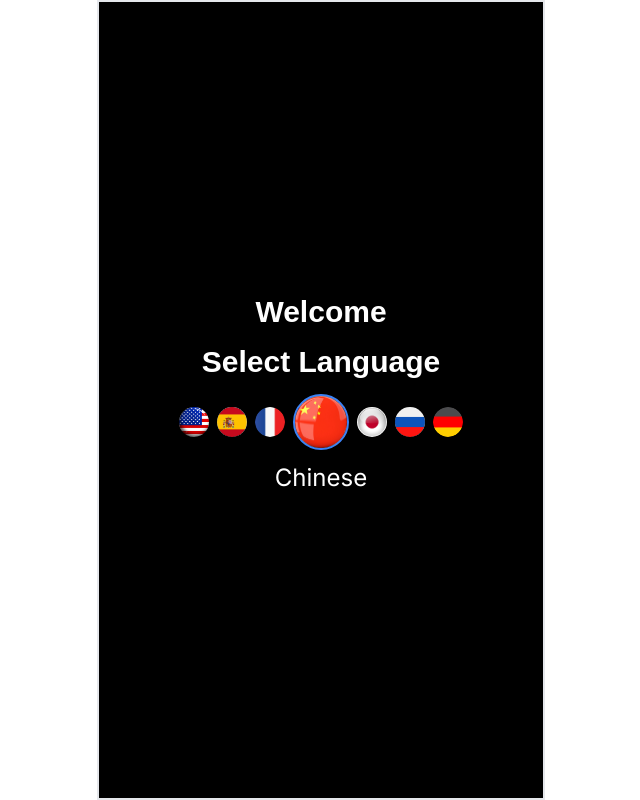
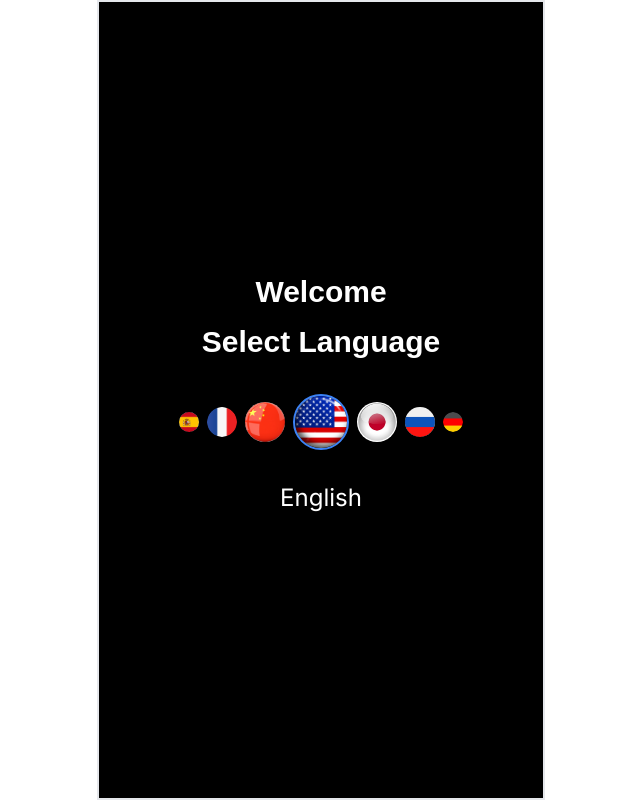
Before and after one commit to Ravi140891/meetmo-assignment, a Next.js app: page / in a window 1280 px wide. Shown: the whole page, without its empty margins (319-959 px from the left). Built offline with nearby package versions, Linux system fonts and the light colour scheme.

Commit message:
Design corrected

```diff
--- a/src/app/components/CountryList.tsx
+++ b/src/app/components/CountryList.tsx
@@ -1,12 +1,5 @@
 "use client";
-import React, { useState, useRef } from "react";
-import USA from "../../assets/pngtree-rounded-flag-of-usa-png-image_8344463.png";
-import Spain from "../../assets/istockphoto-1313888685-612x612.jpg";
-import France from "../../assets/france.png";
-import China from "../../assets/china.png";
-import Japan from "../../assets/japan.jpg";
-import Russia from "../../assets/russia.jpg";
-import Germany from "../../assets/germany.webp";
+import React, { useState, useRef, TouchEvent } from "react";
 import Image, { StaticImageData } from "next/image";
 
 interface FlagData {
@@ -18,37 +11,37 @@ interface FlagData {
 const CountryList: React.FC = () => {
   const flags: FlagData[] = [
     {
-      flag: USA,
+      flag: require("../../assets/istockphoto-1313888685-612x612.jpg"),
+      language: "Spanish",
+      active: false,
+    },
+    {
+      flag: require("../../assets/france.png"),
+      language: "French",
+      active: false,
+    },
+    {
+      flag: require("../../assets/china.png"),
+      language: "Chinese",
+      active: false,
+    },
+    {
+      flag: require("../../assets/pngtree-rounded-flag-of-usa-png-image_8344463.png"),
       language: "English",
       active: false,
     },
     {
-      flag: Spain,
-      language: "Spanish",
-      active: false,
-    },
-    {
-      flag: France,
-      language: "French",
-      active: false,
-    },
-    {
-      flag: China,
-      language: "Chinese",
-      active: false,
-    },
-    {
-      flag: Japan,
+      flag: require("../../assets/japan.jpg"),
       language: "Japanese",
       active: false,
     },
     {
-      flag: Russia,
+      flag: require("../../assets/russia.jpg"),
       language: "Russian",
       active: false,
     },
     {
-      flag: Germany,
+      flag: require("../../assets/germany.webp"),
       language: "German",
       active: false,
     },
@@ -57,59 +50,78 @@ const CountryList: React.FC = () => {
   const [active, setActive] = useState<number>(3);
   const startXRef = useRef<number | null>(null);
 
-  const handleTouchStart = (index: number) => (event: React.TouchEvent) => {
+  const handleTouchStart = (event: TouchEvent) => {
     startXRef.current = event.touches[0].clientX;
   };
 
-  const handleTouchEnd = (index: number) => (event: React.TouchEvent) => {
-    if (active === 0 || active === 6) {
+  const handleTouchEnd = (event: TouchEvent) => {
+    if (startXRef.current === null) {
       return;
     }
 
     const endX = event.changedTouches[0].clientX;
-    const diffX = startXRef.current! - endX;
-    if (diffX > 100) {
+    const diffX = startXRef.current - endX;
+    const threshold = 100;
+
+    if (diffX > threshold) {
+      // Right swipe, decrease active by 1
       setActive((prev) => (prev === 0 ? prev : prev - 1));
-    } else if (diffX < -100) {
+    } else if (diffX < -threshold) {
+      // Left swipe, increase active by 1
       setActive((prev) => (prev === flags.length - 1 ? prev : prev + 1));
     }
+
+    startXRef.current = null;
+  };
+
+  const renderFlagElement = (index: number) => {
+    if (index < 0 || index >= flags.length) {
+      return null;
+    }
+
+    const activeClass = index === active ? "border-2 border-blue-500" : "";
+    let size = 30;
+
+    // Calculate the size based on the distance from the active index
+    const distance = Math.abs(index - active);
+    if (distance === 0) {
+      size = 52;
+    } else if (distance === 1) {
+      size = 40;
+    } else if (distance === 2) {
+      size = 30;
+    }
+
+    // Adjust the size for the first and last divs
+    if (index === active - 3 || index === active + 3) {
+      size = 20;
+    }
+
+    return (
+      <div
+        key={index}
+        className={`w-[${size}px] rounded-full ${activeClass} my-5`}
+        onClick={() => setActive(index)}
+        onTouchStart={handleTouchStart}
+        onTouchEnd={handleTouchEnd}
+      >
+        <Image
+          src={flags[index].flag}
+          alt="flag"
+          className="object-contain rounded-full"
+          width={size}
+          height={size}
+        />
+      </div>
+    );
   };
 
   return (
     <div className="w-[350px] my-4">
       <div className="flex items-center justify-center gap-2">
-        {[
-          active - 3,
-          active - 2,
-          active - 1,
-          active,
-          active + 1,
-          active + 2,
-          active + 3,
-        ].map((index) => {
-          if (index < 0 || index >= flags.length) {
-            return null;
-          }
-          return (
-            <div
-              key={index}
-              className={`w-[${index === active ? 52 : 30}px] rounded-full ${
-                index === active ? "border-2 border-blue-500" : ""
-              }`}
-              onClick={() => setActive(index)}
-              onTouchStart={handleTouchStart(index)}
-              onTouchEnd={handleTouchEnd(index)}
-            >
-              <Image
-                src={flags[index].flag}
-                alt="flag"
-                className="object-contain rounded-full"
-                width={index === active ? 52 : 30}
-                height={index === active ? 52 : 30}
-              />
-            </div>
-          );
-        })}
+        {Array.from({ length: 7 }, (_, index) =>
+          renderFlagElement(active - 3 + index)
+        )}
       </div>
       <h2 className="text-white my-3 text-center text-2xl">
         {flags[active].language}
```
